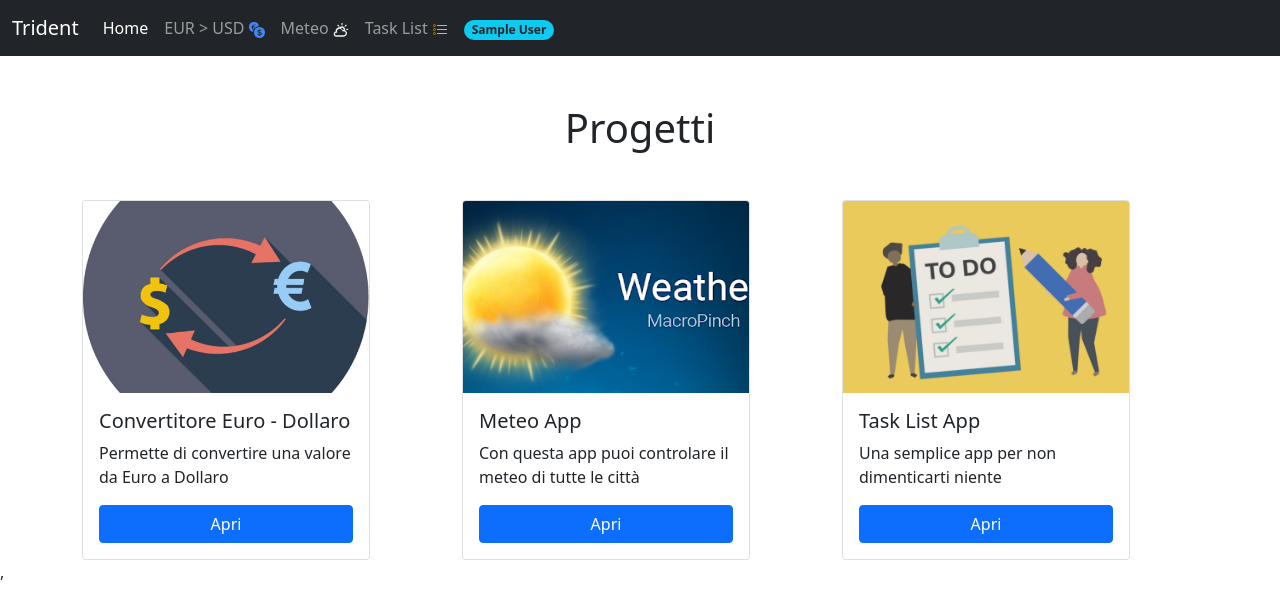
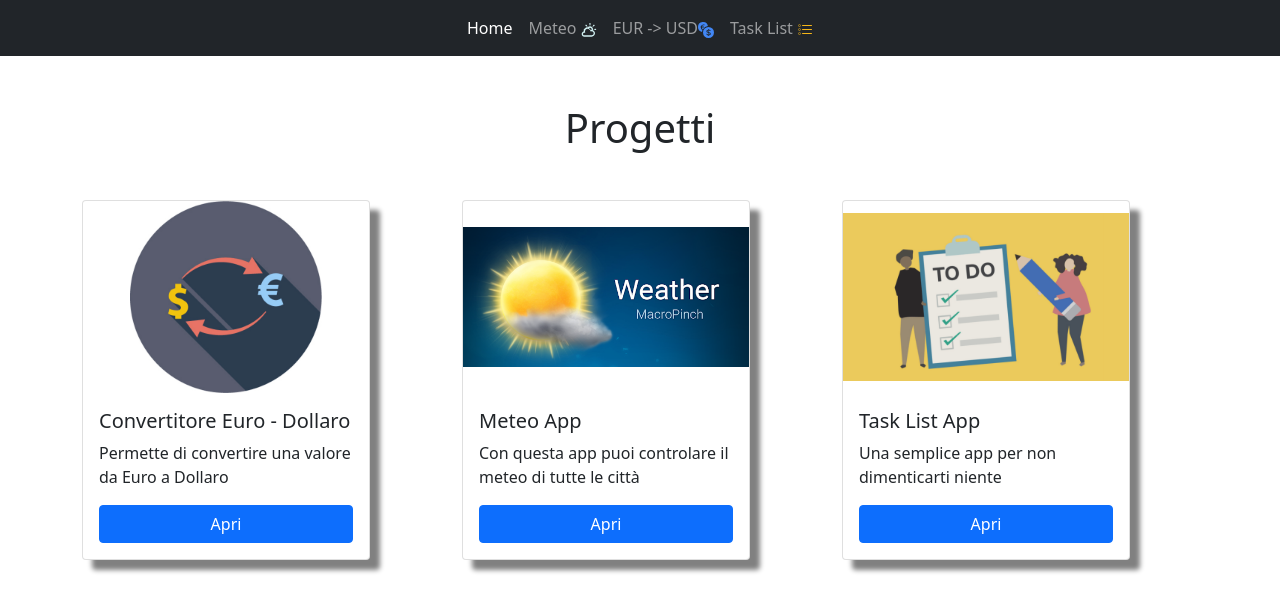
Before and after one commit to Chri2187/fullstack, a React (Create React App) app in the folder client/: page /home in a window 1280 px wide. Shown: the top 612 px of the page. Built offline with nearby package versions, Linux system fonts and the light colour scheme; sample sign-in values are in the browser's storage.

Commit message:
Modificata Navbar piu pulizia

```diff
--- a/client/public/index.html
+++ b/client/public/index.html
@@ -1,14 +1,12 @@
 <!DOCTYPE html>
 <html lang="en">
+
 <head>
   <meta charset="utf-8" />
   <link rel="icon" href="%PUBLIC_URL%/favicon.ico" />
   <meta name="viewport" content="width=device-width, initial-scale=1" />
   <meta name="theme-color" content="#000000" />
-    <meta
-      name="description"
-      content="Web site created using create-react-app"
-    />
+  <meta name="description" content="Web site created using create-react-app" />
   <link rel="apple-touch-icon" href="%PUBLIC_URL%/logo192.png" />
   <!--
       manifest.json provides metadata used when your web app is installed on a
@@ -24,8 +22,9 @@
       work correctly both with client-side routing and a non-root public URL.
       Learn how to configure a non-root public URL by running `npm run build`.
     -->
-    <title>Trident React Web App</title>
+  <title>React Web App</title>
 </head>
+
 <body>
   <noscript>You need to enable JavaScript to run this app.</noscript>
   <div id="root"></div>
@@ -40,4 +39,5 @@
       To create a production bundle, use `npm run build` or `yarn build`.
     -->
 </body>
+
 </html>
--- a/client/src/components/Navbar.js
+++ b/client/src/components/Navbar.js
@@ -3,12 +3,10 @@ import { Link } from 'react-router-dom';
 import { BsCurrencyExchange, BsListTask } from 'react-icons/bs';
 import { TiWeatherPartlySunny } from 'react-icons/ti';
 const Navbar = () => {
-  const tk = localStorage.getItem('token');
-  const user = JSON.parse(localStorage.getItem('user'));
+    let user = localStorage.getItem('user');
     return (
         <nav className='navbar navbar-expand-lg navbar-dark bg-dark'>
             <div className='container-fluid'>
-        <span className='navbar-brand'>Trident</span>
                 <button
                     className='navbar-toggler'
                     type='button'
@@ -20,21 +18,29 @@ const Navbar = () => {
                 >
                     <span className='navbar-toggler-icon'></span>
                 </button>
-        <div className='collapse navbar-collapse' id='navbarSupportedContent'>
-          <ul className='navbar-nav me-auto mb-2 mb-lg-0'>
+                <div
+                    className='collapse navbar-collapse'
+                    id='navbarSupportedContent'
+                >
+                    <ul className='navbar-nav mx-auto mb-2 mb-lg-0'>
                         <li className='nav-item'>
-              <Link className='nav-link active' aria-current='page' to='/home'>
+                            <Link
+                                className='nav-link active'
+                                aria-current='page'
+                                to='/home'
+                            >
                                 Home
                             </Link>
                         </li>
                         <li className='nav-item'>
-              <Link className='nav-link' to='/converter'>
-                EUR &gt; USD <BsCurrencyExchange color='#4287f5' />
+                            <Link className='nav-link' to='/meteo'>
+                                Meteo <TiWeatherPartlySunny color='#d2f1f2' />
                             </Link>
                         </li>
                         <li className='nav-item'>
-              <Link className='nav-link' to='/meteo'>
-                Meteo <TiWeatherPartlySunny color='#f0f1f2' />
+                            <Link className='nav-link' to='/converter'>
+                                EUR -&gt; USD
+                                <BsCurrencyExchange color='#4287f5' />
                             </Link>
                         </li>
                         <li className='nav-item'>
@@ -42,15 +48,7 @@ const Navbar = () => {
                                 Task List <BsListTask color='#f5b618' />
                             </Link>
                         </li>
-            {tk ? (
-              <li className='nav-item'>
-                <span className='nav-link'>
-                  <span className=' badge rounded-pill bg-info text-dark text-capitalize'>
-                    {user.name}
-                  </span>
-                </span>
-              </li>
-            ) : (
+                        {!user && (
                             <li className='nav-item'>
                                 <Link className='nav-link' to='/'>
                                     <span className='badge rounded-pill bg-info text-dark'>
--- a/client/src/index.css
+++ b/client/src/index.css
@@ -1,14 +1,14 @@
 body {
     margin: 0;
-  font-family: -apple-system, BlinkMacSystemFont, "Segoe UI", "Roboto", "Oxygen",
-    "Ubuntu", "Cantarell", "Fira Sans", "Droid Sans", "Helvetica Neue",
-    sans-serif;
+    font-family: -apple-system, BlinkMacSystemFont, 'Segoe UI', 'Roboto',
+        'Oxygen', 'Ubuntu', 'Cantarell', 'Fira Sans', 'Droid Sans',
+        'Helvetica Neue', sans-serif;
     -webkit-font-smoothing: antialiased;
     -moz-osx-font-smoothing: grayscale;
 }
 
 code {
-  font-family: source-code-pro, Menlo, Monaco, Consolas, "Courier New",
+    font-family: source-code-pro, Menlo, Monaco, Consolas, 'Courier New',
         monospace;
 }
 .App {
@@ -69,7 +69,7 @@ code {
     display: flex;
     flex-direction: column;
     justify-content: space-between;
-  background: url("./img/bg-meteo.jpg") no-repeat center center/cover;
+    background: url('./img/bg-meteo.jpg') no-repeat center center/cover;
 }
 .weatherResults p {
     font-size: 1.2rem;
@@ -98,11 +98,15 @@ code {
     margin: 0;
 }
 
+.card {
+    box-shadow: 10px 10px 5px grey;
+}
+
 /* Dashboard */
 .card-img-top {
     width: 100%;
     height: 15vw;
-  object-fit: cover;
+    object-fit: contain;
 }
 
 /* Task List */
--- a/client/src/index.js
+++ b/client/src/index.js
@@ -1,17 +1,14 @@
-import React from "react";
-import ReactDOM from "react-dom/client";
-import "./index.css";
-import App from "./App";
-import { AppProvider } from "./context/appContext";
-import "bootstrap/dist/css/bootstrap.min.css";
-import "bootstrap/dist/js/bootstrap.bundle";
+import React from 'react';
+import ReactDOM from 'react-dom/client';
+import './index.css';
+import App from './App';
+import { AppProvider } from './context/appContext';
+import 'bootstrap/dist/css/bootstrap.min.css';
+import 'bootstrap/dist/js/bootstrap.bundle';
 
-const root = ReactDOM.createRoot(document.getElementById("root"));
+const root = ReactDOM.createRoot(document.getElementById('root'));
 root.render(
-  <React.StrictMode>
     <AppProvider>
-      <App />
+        <App />
     </AppProvider>
-    ,
-  </React.StrictMode>
 );
--- a/client/src/pages/Converter.js
+++ b/client/src/pages/Converter.js
@@ -1,9 +1,10 @@
-import React, { useEffect, useState } from "react";
-import ConvertRow from "../components/ConvertRow";
+import React, { useEffect, useState } from 'react';
+import ConvertRow from '../components/ConvertRow';
 
 const Converter = () => {
     const exchangeURL =
-    "http://api.exchangeratesapi.io/v1/latest?access_key=2bb07f6714645a05315aa42f3c83bde4";
+        'http://api.exchangeratesapi.io/v1/latest?access_key=2bb07f6714645a05315aa42f3c83bde4';
+    //rmEFNRdDwRCT388vpCMGlYiWeXkvUdgp
 
     const [currencyOptions, setCurrencyOptions] = useState([]);
     const [fromCurrency, setFromCurrency] = useState();
@@ -51,20 +52,24 @@ const Converter = () => {
     };
 
     return (
-    <main className="container mt-3 ">
-      <div className="text-center my-5">
+        <main className='container mt-3 '>
+            <div className='text-center my-5'>
                 <h1>Converitore Euro - Dollaro</h1>
             </div>
-      <div className="d-flex justify-content-center text-center">
-        <div className="shadow-lg p-3 mb-5 bg-body rounded">
+            <div className='d-flex justify-content-center text-center'>
+                <div className='shadow-lg p-3 mb-5 bg-body rounded'>
                     <ConvertRow
                         currencyOptions={currencyOptions}
                         selectedCurrency={fromCurrency}
-            onChangeCurrency={(e) => setFromCurrency(e.target.value)}
+                        onChangeCurrency={(e) =>
+                            setFromCurrency(e.target.value)
+                        }
                         onChangeAmount={handleFromAmount}
                         amount={fromAmount}
                     />
-          <div style={{ fontWeight: "bold", fontSize: "2rem" }}>=</div>
+                    <div style={{ fontWeight: 'bold', fontSize: '2rem' }}>
+                        =
+                    </div>
                     <ConvertRow
                         currencyOptions={currencyOptions}
                         selectedCurrency={toCurrency}
```
Also changed, not shown: client/src/pages/Home.js (+6 -6 lines). Lines whose indentation alone changed are shown as unchanged.
